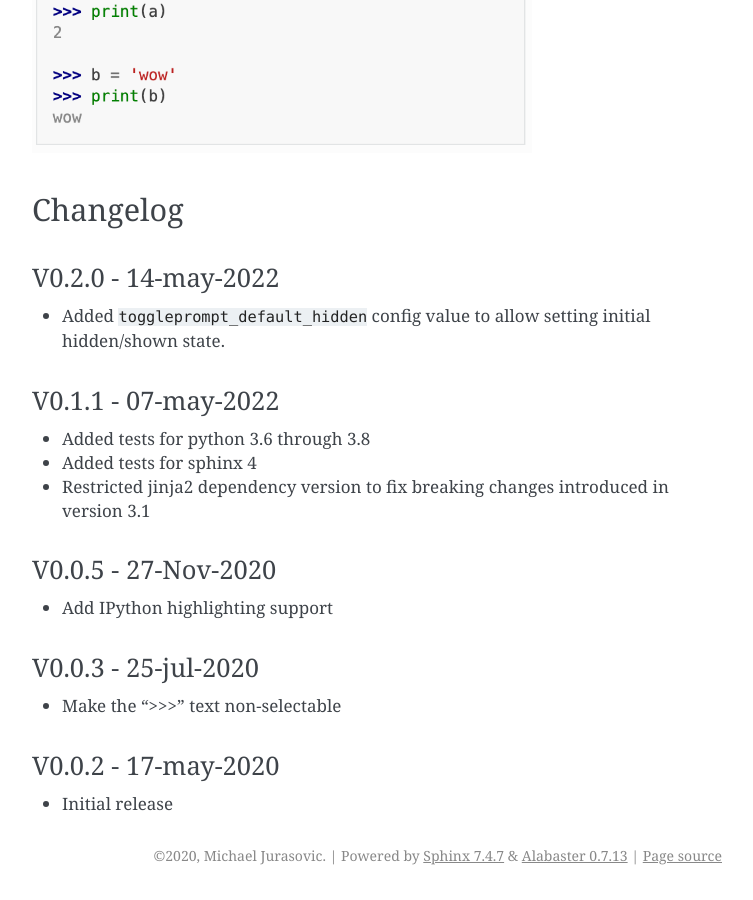
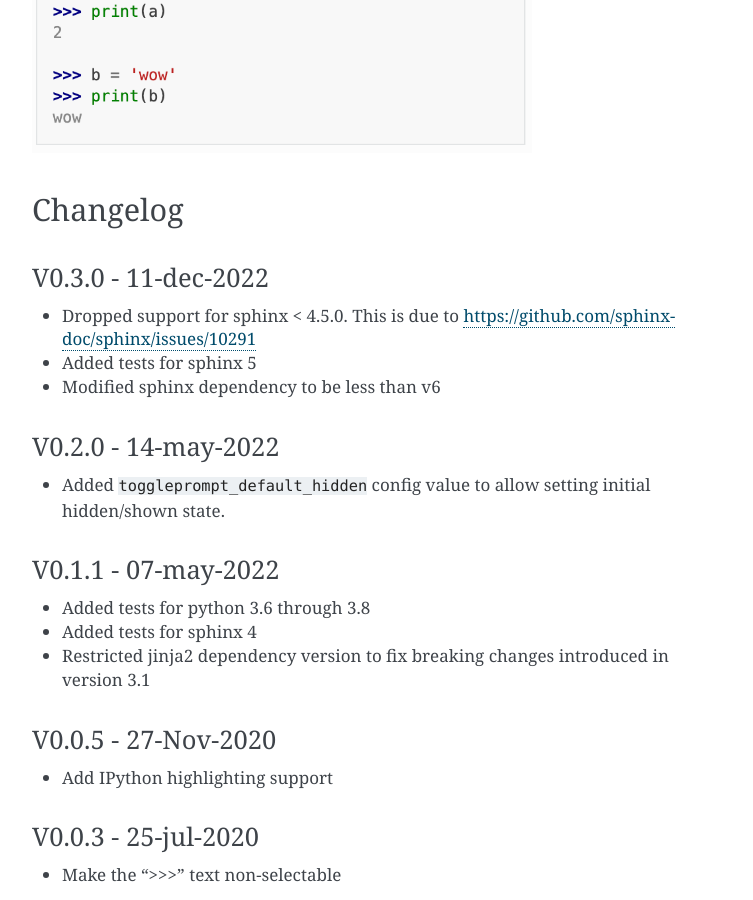
Before and after one commit to jurasofish/sphinx-toggleprompt, a Sphinx documentation site: the page built from doc/index.rst, in a window 1280 px wide and 900 px high, scrolled down 2518 px. Shown: the whole window, without its empty margins (388-1141 px from the left). Built offline with Sphinx 7.4.7, drawn with Linux system fonts in a browser that asks for light colours.

```diff
--- a/doc/index.rst
+++ b/doc/index.rst
@@ -154,6 +154,14 @@ There's an example of this in the doc_copybutton folder.
 Changelog
 ================================
 
+V0.3.0 - 11-dec-2022
+-----------------------
+
+- Dropped support for sphinx < 4.5.0. This is due to https://github.com/sphinx-doc/sphinx/issues/10291
+- Added tests for sphinx 5
+- Modified sphinx dependency to be less than v6
+
+
 V0.2.0 - 14-may-2022
 -----------------------
 
--- a/sphinx_toggleprompt/__init__.py
+++ b/sphinx_toggleprompt/__init__.py
@@ -2,7 +2,7 @@ from sphinx.util import logging
 from pathlib import Path
 
 
-__version__ = "0.2.0"
+__version__ = "0.3.0"
 logger = logging.getLogger(__name__)
 
 
```
